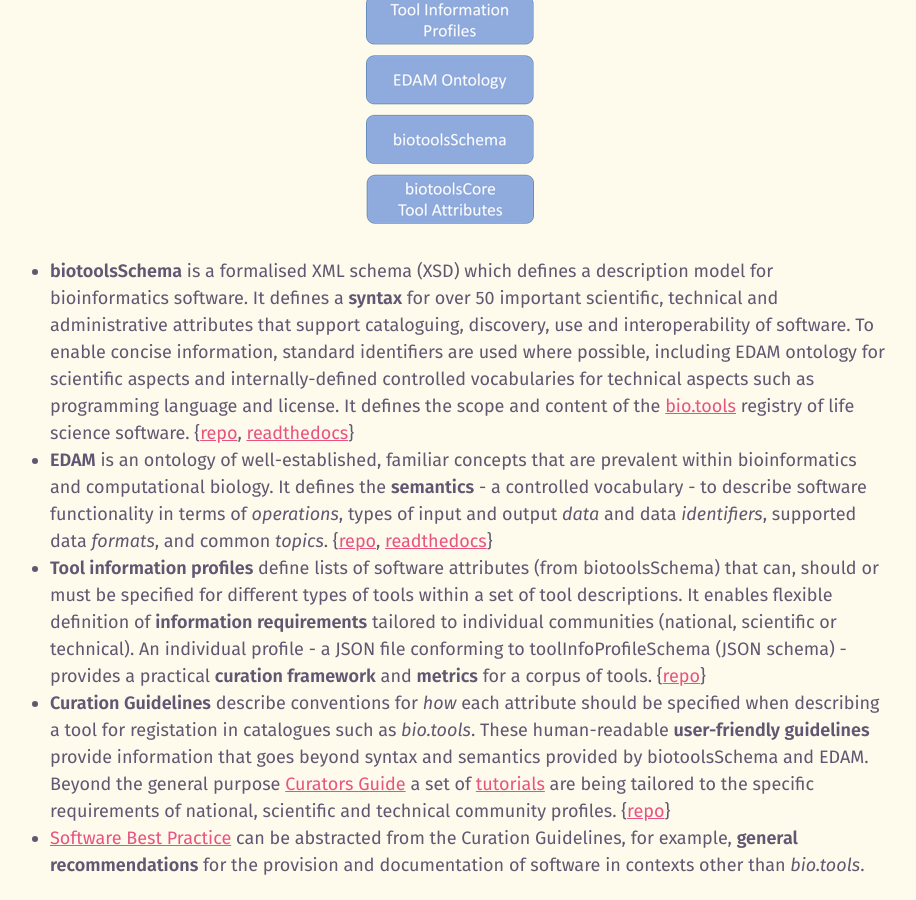
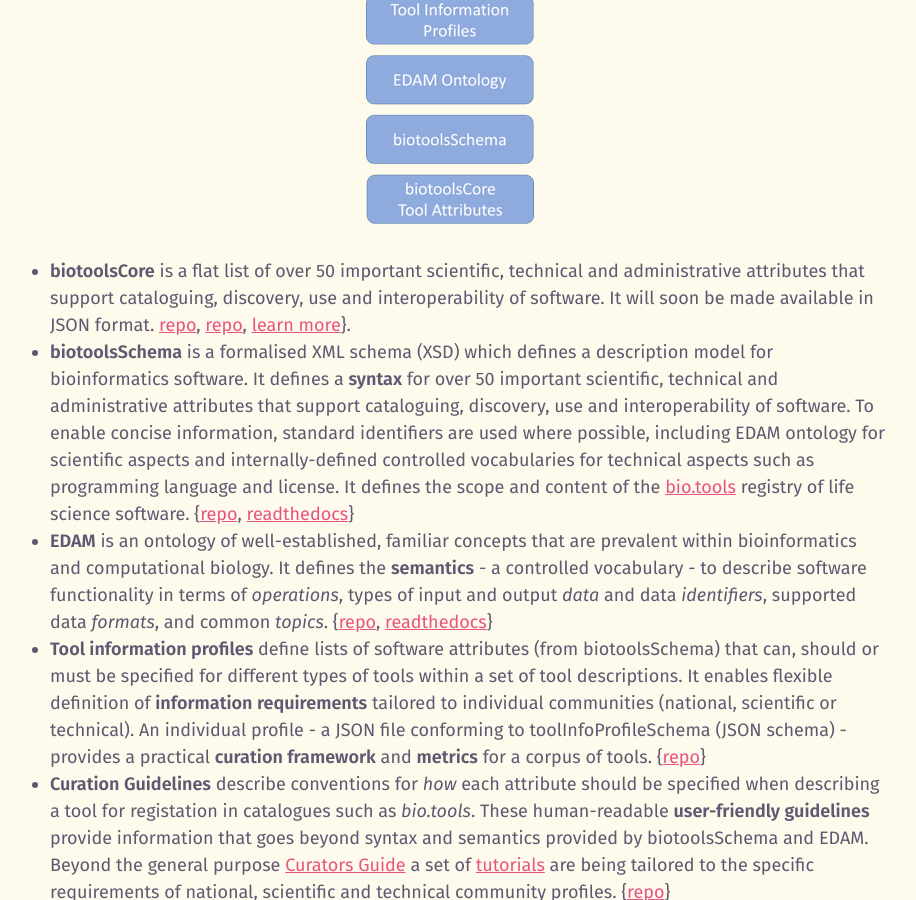
Before and after one commit to bio-tools/Tool-Information-Standards, a Jekyll site: the page built from docs/tool_information_standards.md, in a window 1280 px wide and 900 px high, scrolled down 602 px. Shown: the whole window, without its empty margins (62-978 px from the left). Built offline with Jekyll 4.4.1, drawn with Linux system fonts in a browser that asks for light colours.

Commit message:
adding part for biotoolsCore (tool attributes list ... eventually in JSON)

```diff
--- a/docs/tool_information_standards.md
+++ b/docs/tool_information_standards.md
@@ -7,6 +7,7 @@ The **Tool Information Standards** are a stack of community-defined, open and in
 
 ![technology_stack]({{site.url}}/assets/images/technology_stack.png){: .align-center}
 
+- **biotoolsCore** is a flat list of over 50 important scientific, technical and administrative attributes that support cataloguing, discovery, use and interoperability of software. It will soon be made available in JSON format. [repo](https://github.com/bio-tools/biotoolsschema), [repo](https://github.com/bio-tools/Tool-Information-Standards/blob/master/docs/tool_attributes.md/), [learn more]({site.url}}/tool_attributes.html)}.
 - **biotoolsSchema** is a formalised XML schema (XSD) which defines a description model for bioinformatics software. It defines a **syntax** for over 50 important scientific, technical and administrative attributes that support cataloguing, discovery, use and interoperability of software. To enable concise information, standard identifiers are used where possible, including EDAM ontology for scientific aspects and internally-defined controlled vocabularies for technical aspects such as programming language and license. It defines the scope and content of the [bio.tools](https://bio.tools) registry of life science software. {[repo](https://github.com/bio-tools/biotoolsschema), [readthedocs](https://biotoolsschema.readthedocs.io/en/latest/)}
 - **EDAM** is an ontology of well-established, familiar concepts that are prevalent within bioinformatics and computational biology. It defines the **semantics** - a controlled vocabulary - to describe software functionality in terms of *operations*, types of input and output *data* and data *identifiers*, supported data *formats*, and common *topics*. {[repo](https://github.com/edamontology/edamontology), [readthedocs](https://edamontologydocs.readthedocs.io/en/latest/)}
 - **Tool information profiles** define lists of software attributes (from biotoolsSchema) that can, should or must be specified for different types of tools within a set of tool descriptions. It enables flexible definition of **information requirements** tailored to individual communities (national, scientific or technical). An individual profile - a JSON file conforming to toolInfoProfileSchema (JSON schema) - provides a practical **curation framework** and **metrics** for a corpus of tools. {[repo](http://github.com/bio-tools/tool-information-profile)}
```
